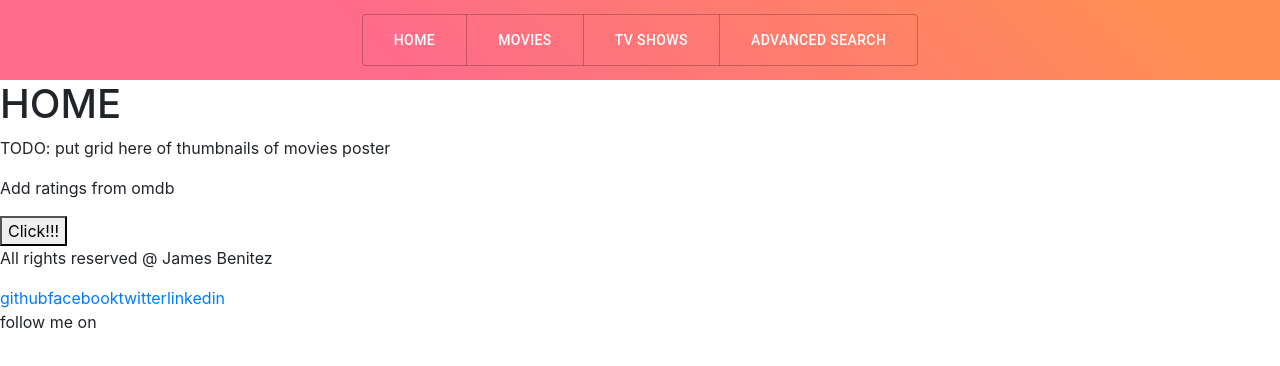
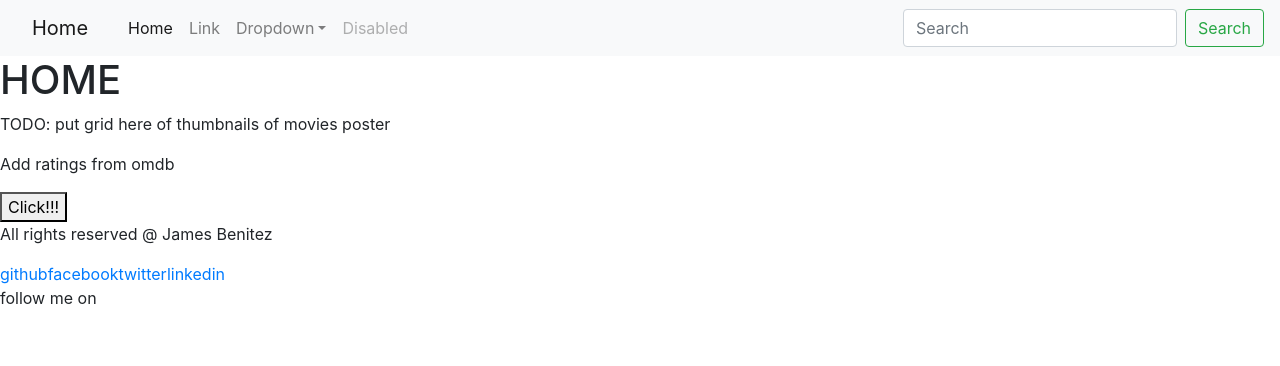
Before and after one commit to crapwood/IMDB-WEB-APP, a React (Create React App) app in the folder frontend/: page / in a window 1280 px wide. Shown: the top 366 px of the page. Built offline with nearby package versions, Linux system fonts and the light colour scheme.

Commit message:
change navbar

```diff
--- a/frontend/src/pages/navbar.css
+++ b/frontend/src/pages/navbar.css
@@ -5,7 +5,7 @@
   align-items: center;
   background: linear-gradient(45deg, #fe6b8b 30%, #ff8e53 90%);
 }
-.nav-link {
+/* .nav-link {
   color: #ffff;
   text-decoration: none;
-}
+} */
--- a/frontend/src/pages/navbar.js
+++ b/frontend/src/pages/navbar.js
@@ -1,15 +1,13 @@
 import React from "react";
 import { Link } from "react-router-dom";
-import Button from "@material-ui/core/Button";
-import ButtonGroup from "@material-ui/core/ButtonGroup";
-import Container from "@material-ui/core/Container";
+
 import "./navbar.css";
 
 const NavBar = (props) => {
   return (
     <>
-      <section className="nav-container">
-        <ButtonGroup aria-label="outlined primary button group">
+      {/* <section className="nav-container"> */}
+      {/* <ButtonGroup aria-label="outlined primary button group">
           <Button variant="outlined">
             <Link className="nav-link" to="/">
               Home
@@ -30,8 +28,89 @@ const NavBar = (props) => {
               ADVANCED SEARCH
             </Link>
           </Button>
-        </ButtonGroup>
-      </section>
+        </ButtonGroup> */}
+
+      <nav class="navbar navbar-expand-lg navbar-light bg-light">
+        <Link className="navbar-brand nav-link" to="/">
+          Home
+        </Link>
+        <button
+          class="navbar-toggler"
+          type="button"
+          data-toggle="collapse"
+          data-target="#navbarSupportedContent"
+          aria-controls="navbarSupportedContent"
+          aria-expanded="false"
+          aria-label="Toggle navigation"
+        >
+          <span class="navbar-toggler-icon"></span>
+        </button>
+
+        <div class="collapse navbar-collapse" id="navbarSupportedContent">
+          <ul class="navbar-nav mr-auto">
+            <li class="nav-item active">
+              {/* <a class="nav-link" href="#">
+                Home <span class="sr-only">(current)</span>
+              </a> */}
+              <Link className="nav-link" to="/">
+                Home <span class="sr-only">(current)</span>
+              </Link>
+            </li>
+            <li class="nav-item">
+              <a class="nav-link" href="#">
+                Link
+              </a>
+            </li>
+            <li class="nav-item dropdown">
+              <a
+                class="nav-link dropdown-toggle"
+                href="#"
+                id="navbarDropdown"
+                role="button"
+                data-toggle="dropdown"
+                aria-haspopup="true"
+                aria-expanded="false"
+              >
+                Dropdown
+              </a>
+              <div class="dropdown-menu" aria-labelledby="navbarDropdown">
+                <a class="dropdown-item" href="#">
+                  Action
+                </a>
+                <a class="dropdown-item" href="#">
+                  Another action
+                </a>
+                <div class="dropdown-divider"></div>
+                <a class="dropdown-item" href="#">
+                  Something else here
+                </a>
+              </div>
+            </li>
+            <li class="nav-item">
+              <a
+                class="nav-link disabled"
+                href="#"
+                tabindex="-1"
+                aria-disabled="true"
+              >
+                Disabled
+              </a>
+            </li>
+          </ul>
+          <form class="form-inline my-2 my-lg-0">
+            <input
+              class="form-control mr-sm-2"
+              type="search"
+              placeholder="Search"
+              aria-label="Search"
+            />
+            <button class="btn btn-outline-success my-2 my-sm-0" type="submit">
+              Search
+            </button>
+          </form>
+        </div>
+      </nav>
+      {/* </section> */}
       {/* <hr /> */}
     </>
   );
```
